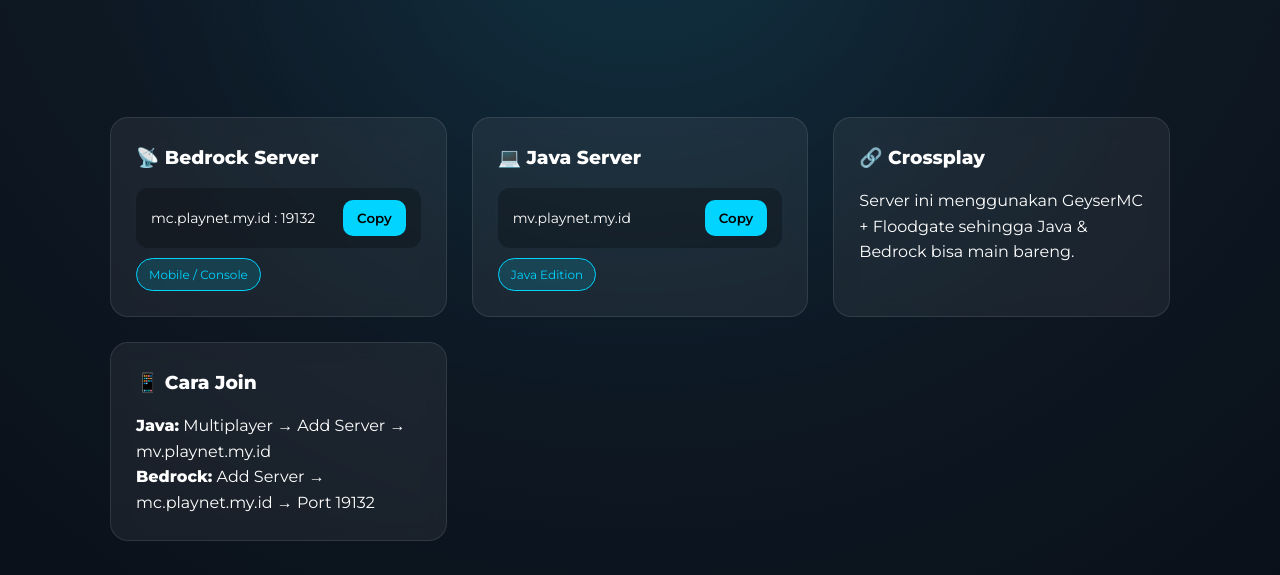
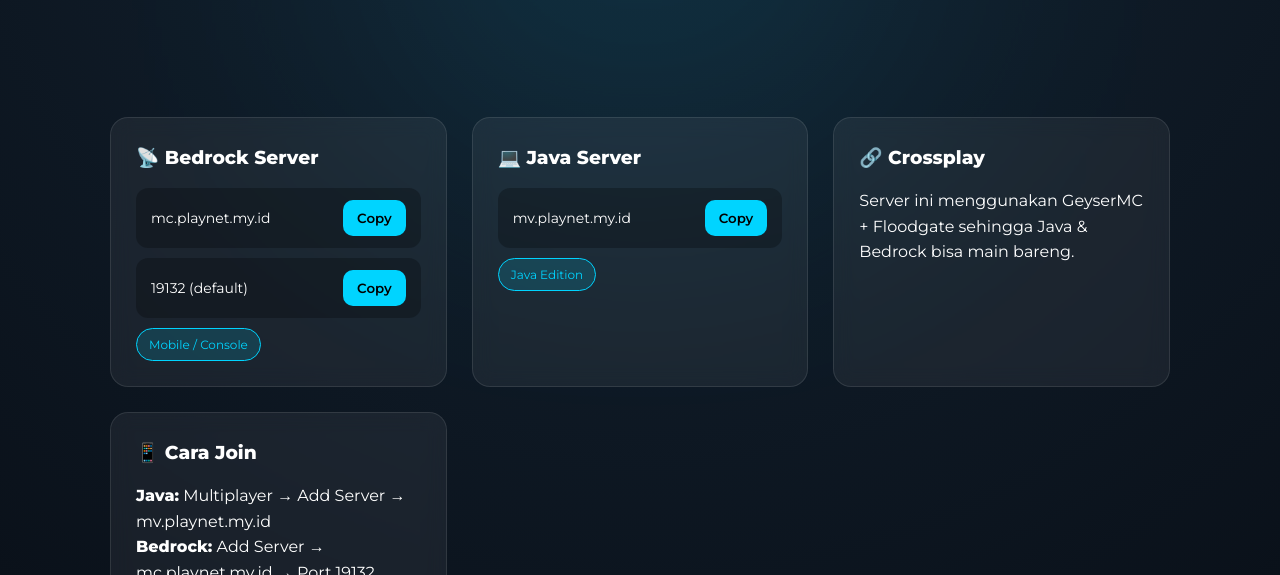
Before and after one commit to Revival11/webpnet, a plain HTML site: page index.html in a window 1280 px wide. Shown: the part 225-800 px from the top of the page. Drawn offline with Linux system fonts and the light colour scheme.

Commit message:
Update index.html

```diff
--- a/index.html
+++ b/index.html
@@ -210,8 +210,12 @@
     <div class="card">
       <h3>📡 Bedrock Server</h3>
       <div class="copy-box">
-        <span>mc.playnet.my.id : 19132</span>
+        <span>mc.playnet.my.id</span>
         <button class="btn" onclick="copyText('mc.playnet.my.id')">Copy</button>
+      </div>
+      <div class="copy-box">
+        <span>19132 (default)</span>
+        <button class="btn" onclick="copyText('19132')">Copy</button>
       </div>
       <div class="tag">Mobile / Console</div>
     </div>
```
